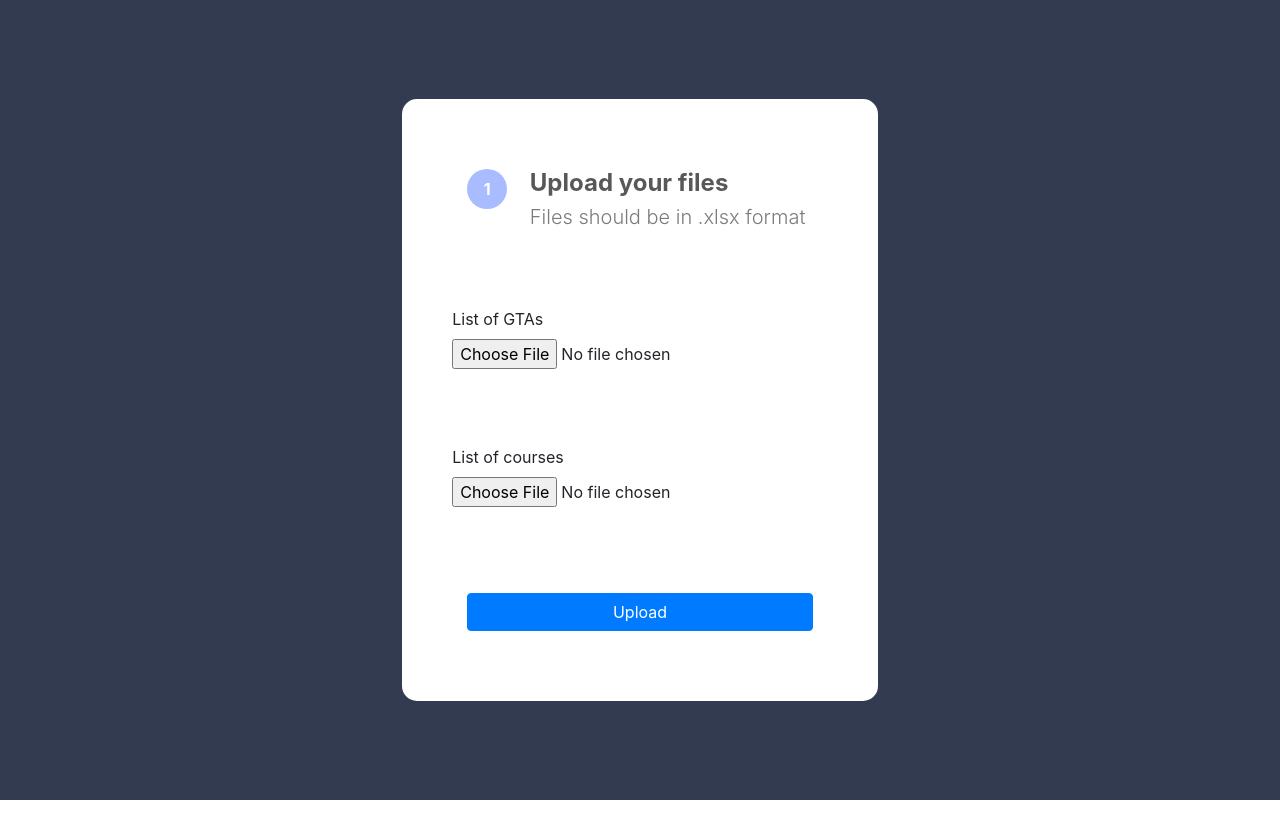
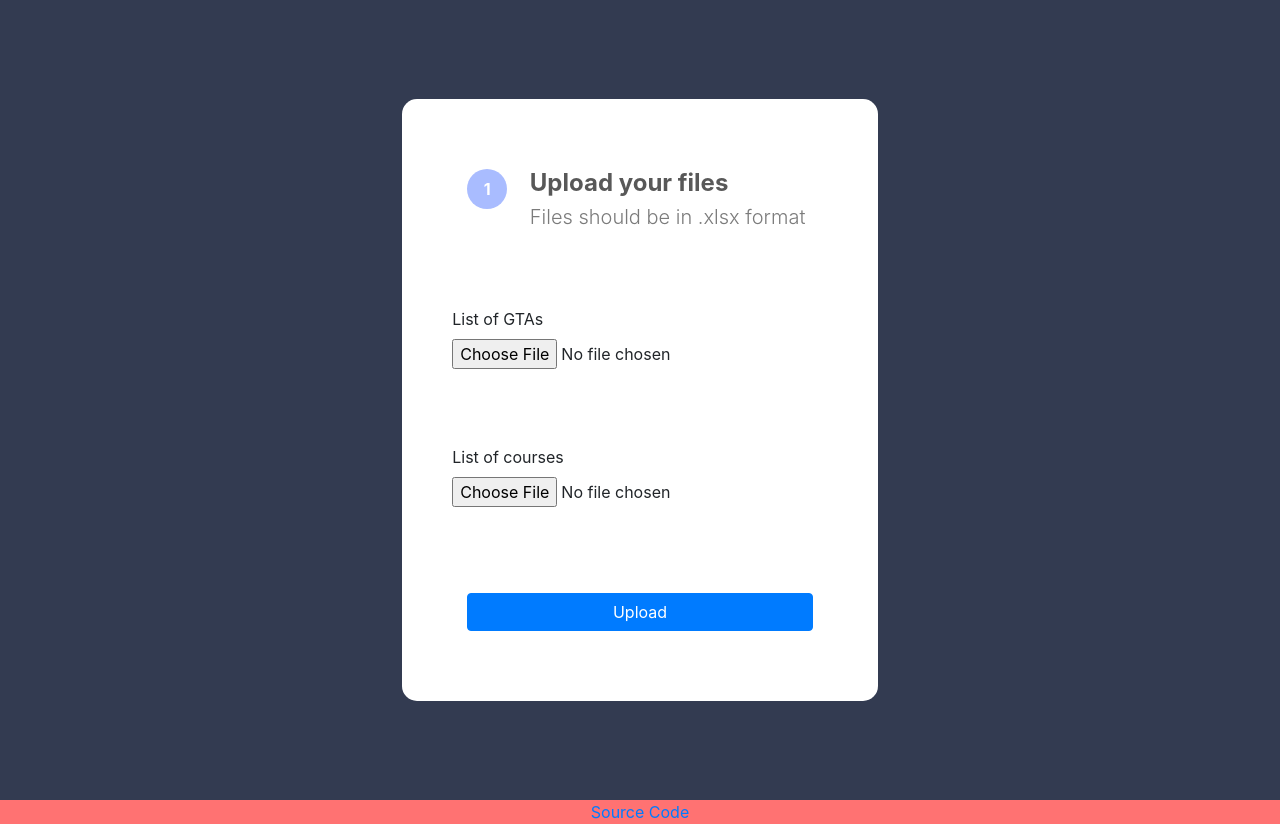
Before and after one commit to arif-bashar/gta-scheduler, a React (Create React App) app: page / in a window 1280 px wide. Before the commit the page ends 800 px from the top, so only its background shows below. Built offline with nearby package versions, Linux system fonts and the light colour scheme.

Commit message:
added source code link

```diff
--- a/src/App.js
+++ b/src/App.js
@@ -156,6 +156,7 @@ function App() {
   if (sched) return renderSchedules();
   else { // Otherwise ask the user to upload their input files
     return (
+      <>
       <AppContainer>
         <FormContainer>
           <Row style={{ marginBottom: 70 }}>
@@ -191,13 +192,24 @@ function App() {
           </Button>
         </FormContainer>
       </AppContainer>
+      <FooterContainer><a href="https://github.com/arif-bashar/gta-scheduler" target="_blank">Source Code</a></FooterContainer>
+      </>
     );
   }
 }
 
 // Styled Components
+const FooterContainer = styled.footer`
+  width: 100%;
+  display: flex;
+  justify-content: center;
+  align-items: center;
+  background: #ff7272;
+`;
+
 const AppContainer = styled.div`
   display: flex;
+  flex-direction: column;
   width: 100vw;
   height: 100vh;
   overflow-x: none;
```
